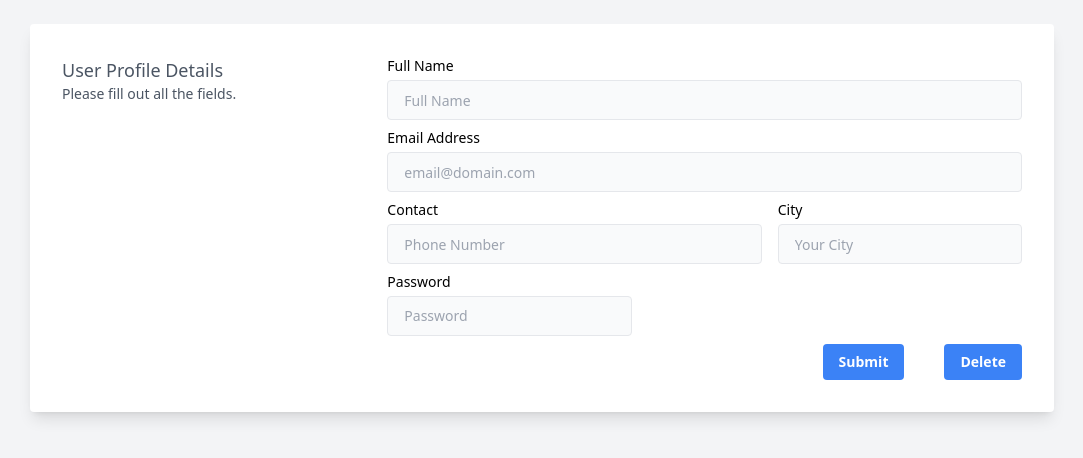
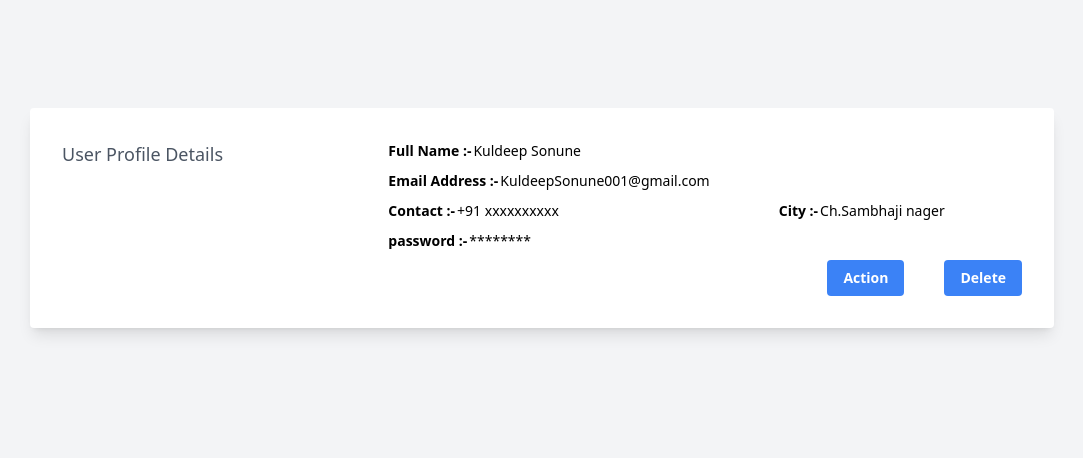
Before and after one commit to codewithtinu/membership, a React (Create React App) app in the folder client/: page /userprofile in a window 1280 px wide. Shown: the part 170-628 px from the top of the page, without its empty margins (98-1181 px from the left). Built offline with nearby package versions, Linux system fonts and the light colour scheme.

Commit message:
Updated in User profile

```diff
--- a/client/src/pages/admin/UserProfile.js
+++ b/client/src/pages/admin/UserProfile.js
@@ -8,44 +8,68 @@ const Userprofile =()=>{
         <div className="grid gap-4 gap-y-2 text-sm grid-cols-1 lg:grid-cols-3">
           <div className="text-gray-600">
             <p className="font-medium text-lg">User Profile Details</p>
-            <p>Please fill out all the fields.</p>
           </div>
 
           <div className="lg:col-span-2">
+          {/* <p className="font-medium text-lg ">Profile Details</p> */}
             <div className="grid gap-4 gap-y-2 text-sm grid-cols-1 md:grid-cols-5">
-              <div className="md:col-span-5">
-                <label for="full_name">Full Name</label>
-                <input type="text" name="full_name" placeholder="Full Name" className="h-10 border mt-1 rounded px-4 w-full bg-gray-50 text-black" value="" />
+              <div className="md:col-span-5 ">
+                <table >
+                  <tr>
+                  <td for="full_name" className="font-bold">Full Name :-</td>
+                  <td>Kuldeep Sonune</td>
+                  </tr>
+                </table>
+
               </div>
 
               <div className="md:col-span-5">
-                <label for="email">Email Address</label>
-                <input type="text" name="email" className="h-10 border mt-1 rounded px-4 w-full bg-gray-50" value="" placeholder="email@domain.com" />
+                <table>
+                  <tr>
+                  <td for="email" className="font-bold">Email Address :-</td>
+                  <td>KuldeepSonune001@gmail.com</td>
+                  </tr>
+                </table>
               </div>
 
               <div className="md:col-span-3">
-                <label for="contact">Contact</label>
-                <input type="text" name="contact"  className="h-10 border mt-1 rounded px-4 w-full bg-gray-50" value="" placeholder="Phone Number" />
+                <table>
+                  <tr>
+                  <td for="contact" className="font-bold">Contact :-</td>
+                <td>+91 xxxxxxxxxx</td>
+                  </tr>
+                </table>
+
               </div>
 
               <div className="md:col-span-2">
-                <label for="city">City</label>
-                <input type="text" name="city"  className="h-10 border mt-1 rounded px-4 w-full bg-gray-50" value="" placeholder="Your City" />
+                <table>
+                  <tr>
+                  <td for="city" className="font-bold">City :-</td>
+                <td>Ch.Sambhaji nager</td>
+                  </tr>
+                </table>
+
+              </div>
+              <div className="md:col-span-3">
+                <table>
+                  <tr>
+                  <td for="password" className="font-bold">password :-</td>
+                <div >
+                  <td>********</td>
+                </div>
+                  </tr>
+                </table>
+
               </div>
 
-              <div className="md:col-span-2">
-                <label for="password">Password</label>
-                <div className="h-10 bg-gray-50 flex border border-gray-200 rounded items-center mt-1">
-                  <input type="password" name="password"  placeholder="Password" className="px-4 appearance-none outline-none text-gray-800 w-full bg-transparent" value="" />
-                </div>
-              </div>
               <div className="md:col-span-5 text-right">
                 <div className="inline-flex items-end">
-                  <button type="submit" className="bg-blue-500 hover:bg-blue-700 text-white font-bold py-2 px-4 rounded">Submit</button>
+                  <button type="submit" className="bg-blue-500 hover:bg-blue-700 text-white font-bold py-2 px-4 rounded">Action</button>
                   <button type="delete" className="bg-blue-500 hover:bg-blue-700 text-white font-bold py-2 px-4 rounded ml-10">Delete</button>
                 </div>
               </div>
-
+              {/* <p className="md:col-span-5 text-red-500">Made with by Kuldeep Sonune.</p> */}
             </div>
           </div>
         </div>
```
